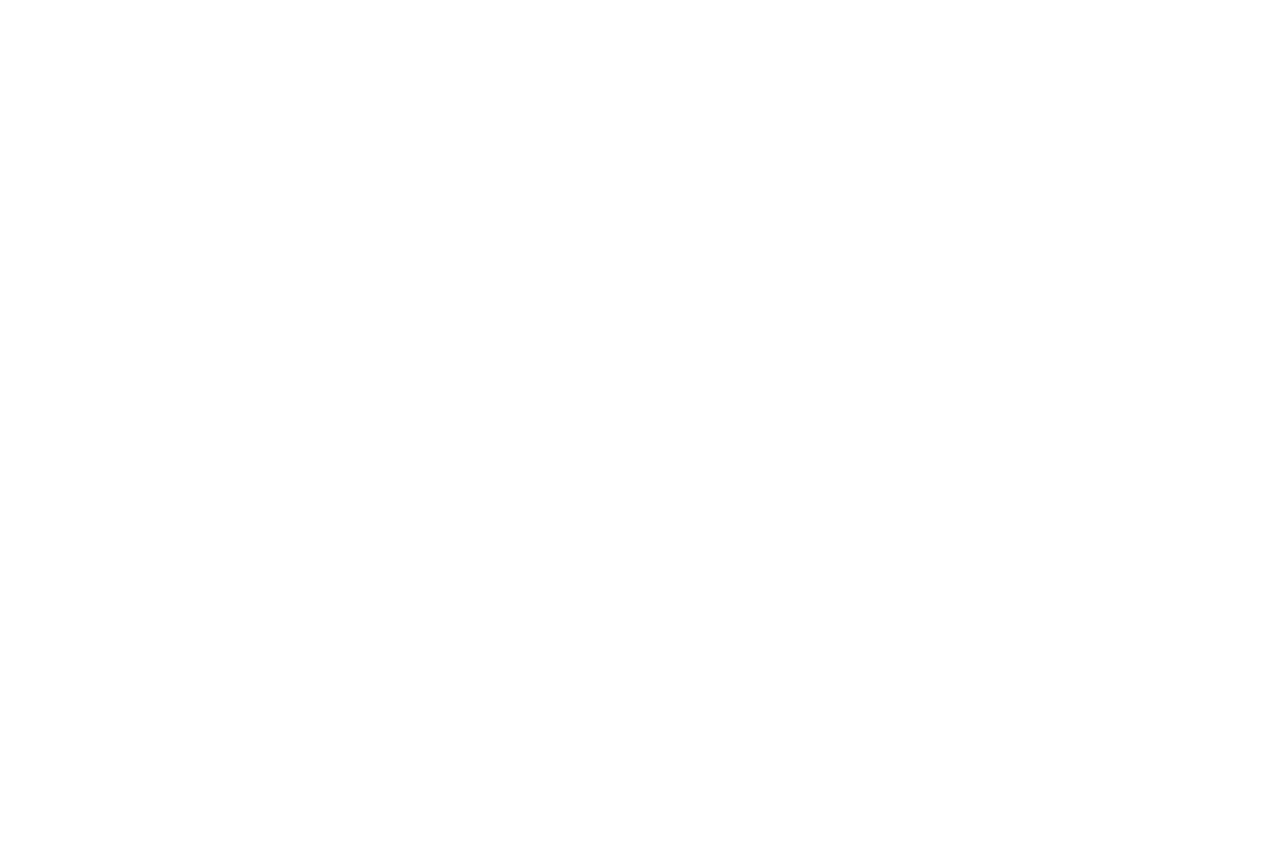
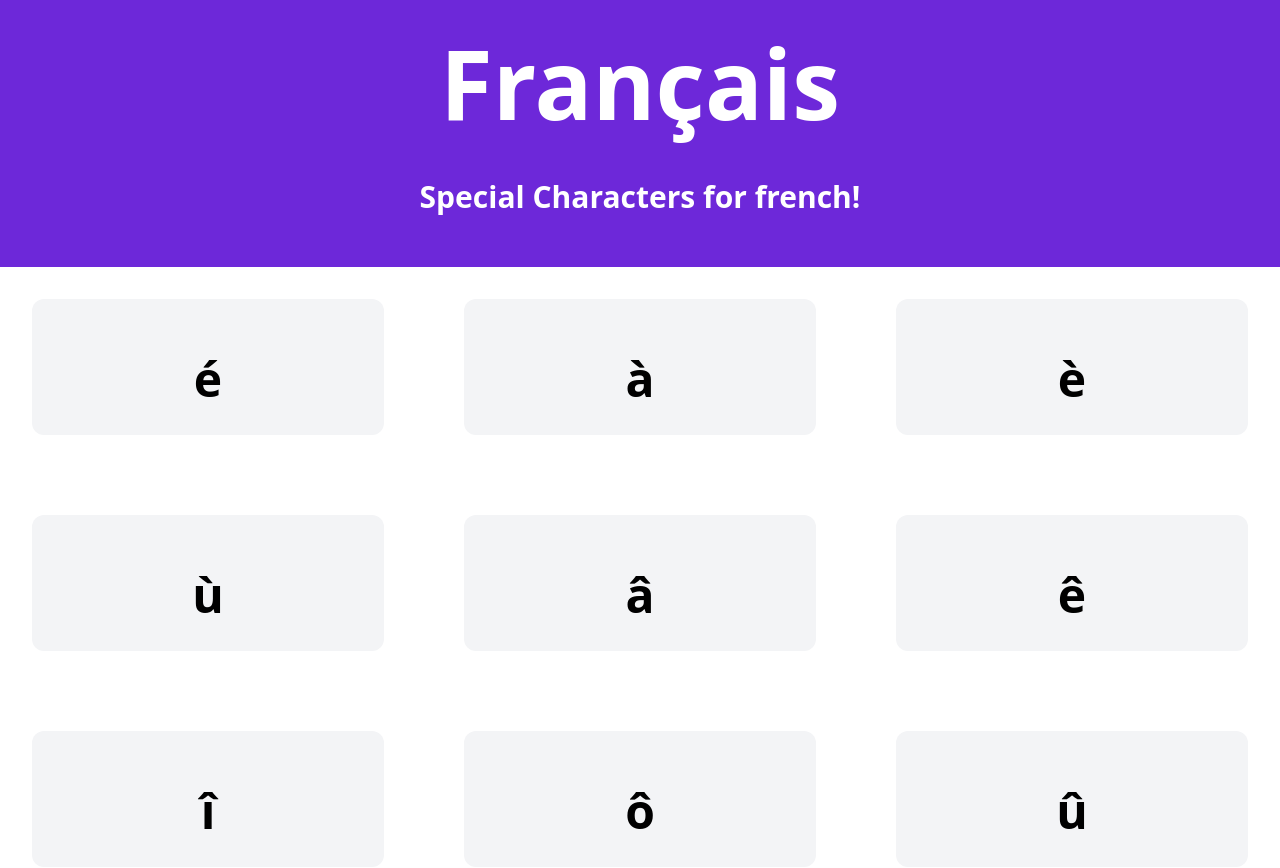
Before and after one commit to TheRoro/UpSpell, a Nuxt app: page /fr in a window 1280 px wide. Before the commit this address had no page. Shown: the top 868 px of the page. Before the commit the page ends 800 px from the top, so only its background shows below. Built offline with nearby package versions, Linux system fonts and the light colour scheme.

Commit message:
✨French Component

```diff
--- /dev/null
+++ b/components/French.vue
@@ -0,0 +1,42 @@
+<template>
+  <div class="h-screen">
+    <div class="bg-purple-700 h-1/3">
+      <div class="h-full container mx-auto flex flex-wrap flex-col justify-center content-center px-4">
+        <h1 class="text-8xl text-white font-black text-center py-4">
+          Français
+        </h1>
+        <p class="text-3xl text-white font-bold text-center py-8">
+          Special Characters for french!
+        </p>
+      </div>
+    </div>
+    <div class="grid xs:grid-cols-1 sm:grid-cols-2 gap-4 md:grid-cols-3">
+      <div v-for="char in chars" :key="char">
+        <CharCard class="charCard" :char="char" />
+      </div>
+    </div>
+  </div>
+</template>
+
+<script>
+export default {
+  data () {
+    return {
+      chars: ['é', 'à', 'è', 'ù', 'â', 'ê', 'î', 'ô', 'û']
+    }
+  }
+}
+</script>
+
+<style scoped>
+
+  .charCard {
+    transition: all .2s ease-in-out;
+  }
+
+  .charCard:hover {
+    filter: brightness(.95);
+    cursor: pointer;
+  }
+
+</style>
--- /dev/null
+++ b/pages/fr/index.vue
@@ -0,0 +1,7 @@
+<template>
+  <French />
+</template>
+
+<script>
+export default {}
+</script>
```
